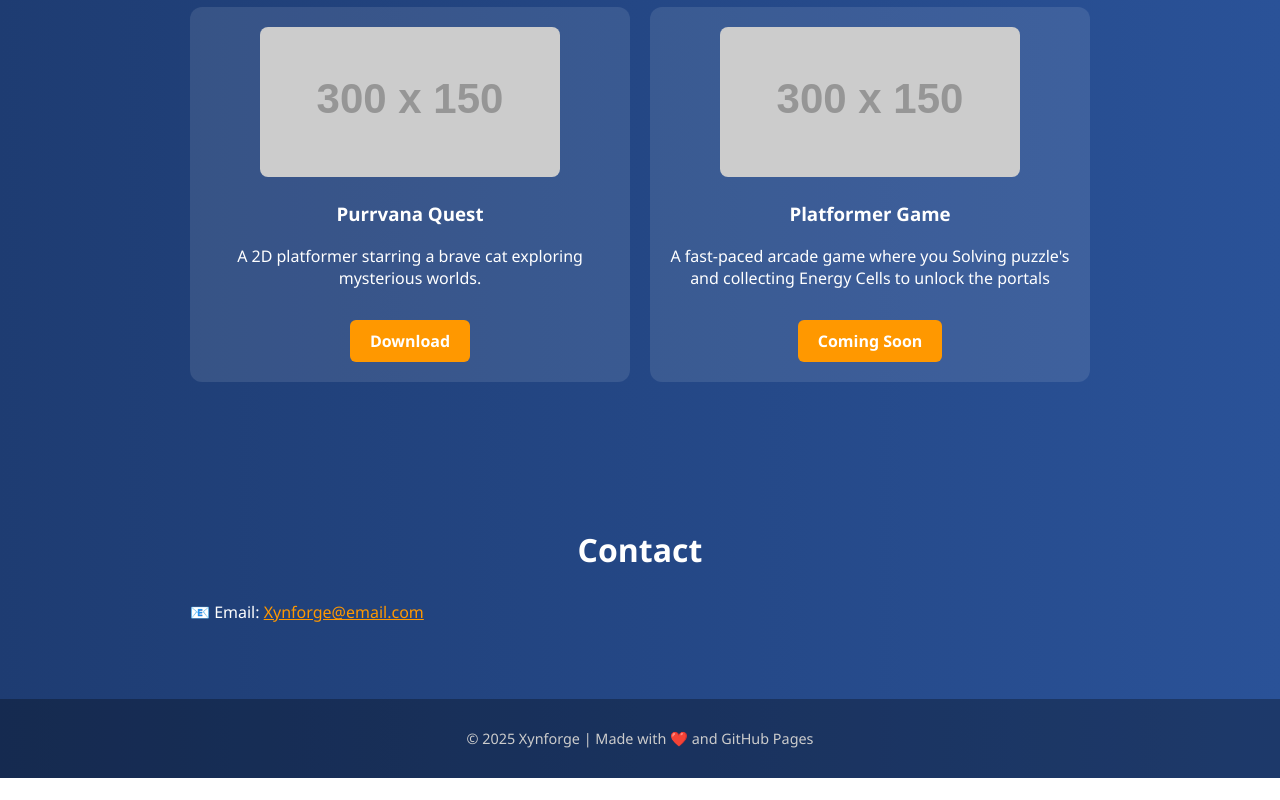
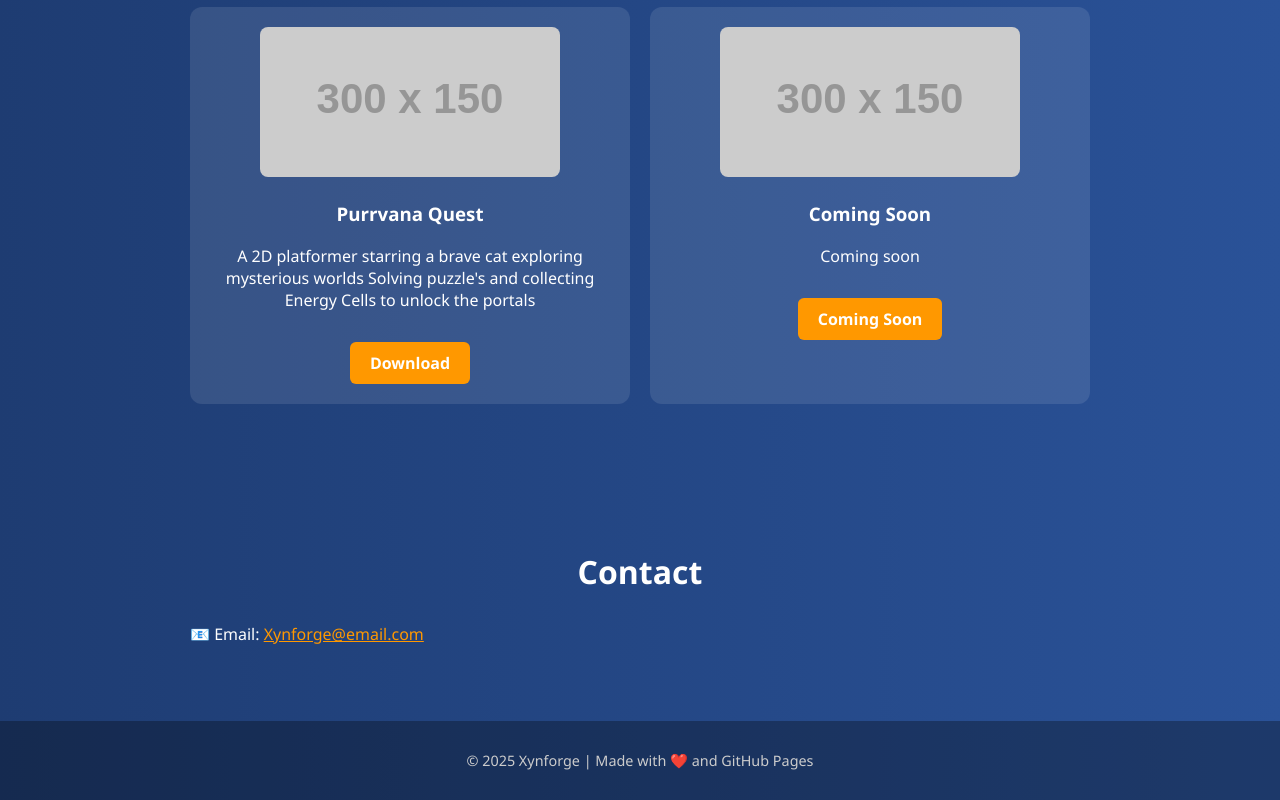
Before and after one commit to Xynforge/PurrvanaQuest.github.io, a plain HTML site: page index.html in a window 1280 px wide. Shown: the part 715-1515 px from the top of the page. Before the commit the page ends 1493 px from the top, so only its background shows below. Drawn offline with Linux system fonts and the light colour scheme; placeholder pictures from the web are drawn by us.

Commit message:
Update index.html

```diff
--- a/index.html
+++ b/index.html
@@ -115,13 +115,13 @@
       <div class="card">
         <img src="https://via.placeholder.com/300x150" alt="Game Screenshot"/>
         <h3>Purrvana Quest </h3>
-        <p>A 2D platformer starring a brave cat exploring mysterious worlds.</p>
+        <p>A 2D platformer starring a brave cat exploring mysterious worlds Solving puzzle's and collecting Energy Cells to unlock the portals</p>
         <a class="btn" href="https://drive.google.com/https://drive.google.com/file/d/1yaS82cloh4lEASoSJGa-RzQvvMs3PzXR/view?usp=sharing" target="_blank">Download</a>
       </div>
       <div class="card">
         <img src="https://via.placeholder.com/300x150" alt="Game Screenshot"/>
-        <h3>Platformer Game </h3>
-        <p>A fast-paced arcade game where you Solving puzzle's and collecting Energy Cells to unlock the portals</p>
+        <h3>Coming Soon </h3>
+        <p>Coming soon</p>
         <a class="btn" href="#">Coming Soon</a>
       </div>
     </div>
```
